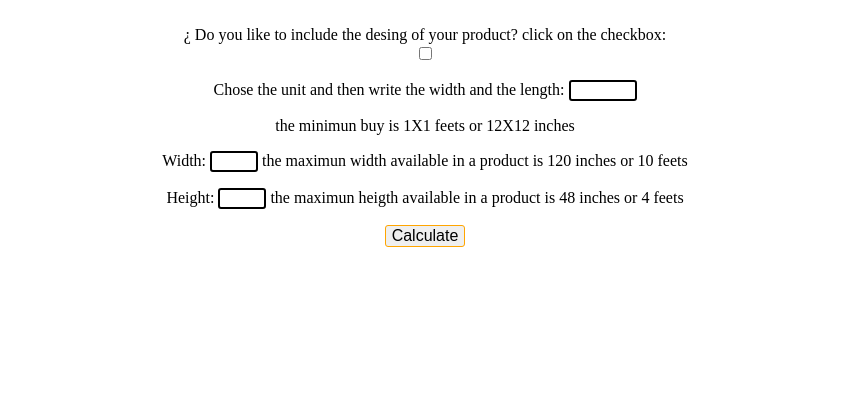
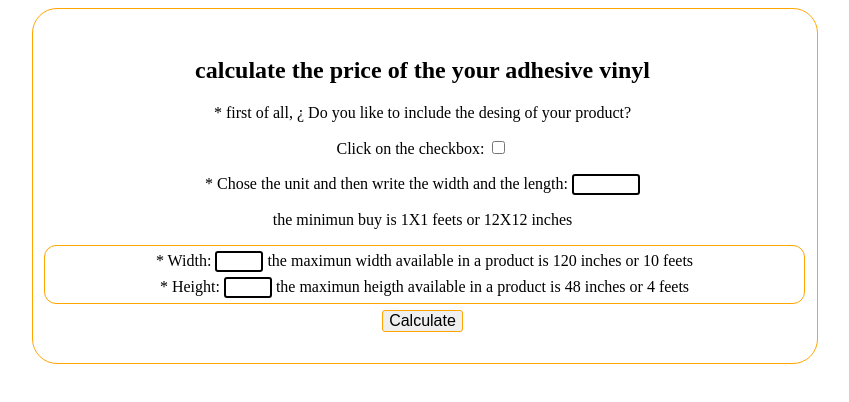
Before and after one commit to LuchoMorla/calculo-para-adhesive-vinyl, a plain HTML site: page index.html in a window 1280 px wide. Shown: the whole page, without its empty margins (215-1064 px from the left). Drawn offline with Linux system fonts and the light colour scheme.

Commit message:
agregue más estilos, arrgle y puse algunas cosas que no había hecho, ahora esperare indicaciones sobre el diseño

```diff
--- a/index.html
+++ b/index.html
@@ -8,16 +8,19 @@
     <link rel="stylesheet" href="style.css">
 </head>
 <body>
+    <div class="container-plugin">
 <br>
     <form for="" id="form" >
+        <h2>calculate the price of the your adhesive vinyl</h2>
         <label for="wantDiseño">
-            ¿ Do you like to include the desing of your product? click on the checkbox:
-        </label>
-    </Br>
+       * first of all, ¿ Do you like to include the desing of your product?
+        </Br>
+        <p></p> Click on the checkbox:
+        </label for="inputAdhesiV">
         <input type="checkbox" id="wantDiseño" value="checkbox1"/>
         <p id="suma"></p>
-        <label for="inputAdhesiV">
-            Chose the unit and then write the width and the length:
+        <label for="unit">
+        *    Chose the unit and then write the width and the length:
         </label>
         <input type="text" id="unit" list="units" />
         <datalist id="units">
@@ -25,22 +28,26 @@
             <option value="Feets">Feets</option>o
         </datalist>
         <p> the minimun buy is 1X1 feets or 12X12 inches </p>
+        <div class="conatiner-units">
+        <p id="unitIs">
+        </p>
         <label for="ancho">
-            <p> Width:
+            <p>* Width:
              <input type="number" id="ancho">
              the maximun width available in a product is 120 inches or 10 feets
-             <p id="unitIs">
-             </p></p>
+            </p>
          </label>
         <label for="longitud">
-           <p> Height:
+           <p>* Height:
             <input type="number" id="longitud"> the maximun heigth available in a product is 48 inches or 4 feets
          </p>
+        </div>
         </label>
                 <button type="button" onclick="calculoX()" class="button">Calculate</button>
         <p  id="area"></p>
         <p id="areaPie"></p>
     </form>
     <script src="./calculadora.js"></script>
+</div>
 </body>
 </html>
--- a/style.css
+++ b/style.css
@@ -3,6 +3,14 @@
 html {
     text-align: center;
     font-size: 62.5%;
+}
+.container-plugin {
+    width: 60%;
+    border:  1px solid orange;
+    margin: 0 auto;
+    border-radius: 25px;
+    padding: 10px;
+    padding-right: 15px;
 }
 body {
     font-size: 1.6rem;
@@ -28,6 +36,7 @@ button {
     font-size: 1.6rem;
     border: 1px solid orange;
     border-radius: 3px;
+    margin: 5px;
 }
 /*´ponerle estilos a las respuestas de los hovers*/
 
@@ -39,3 +48,16 @@ button {
 #longitud:hover {
     background: cornflowerblue;
 }
+
+.conatiner-units {
+    border: 1px solid orange;
+    width: 100%;
+    align-content: center;
+    border-radius: 12px;
+    margin: 1px;
+}
+.conatiner-units p {
+    padding-left: 1px;
+    padding-right: 1px;
+    margin: 5px;
+ }
```
